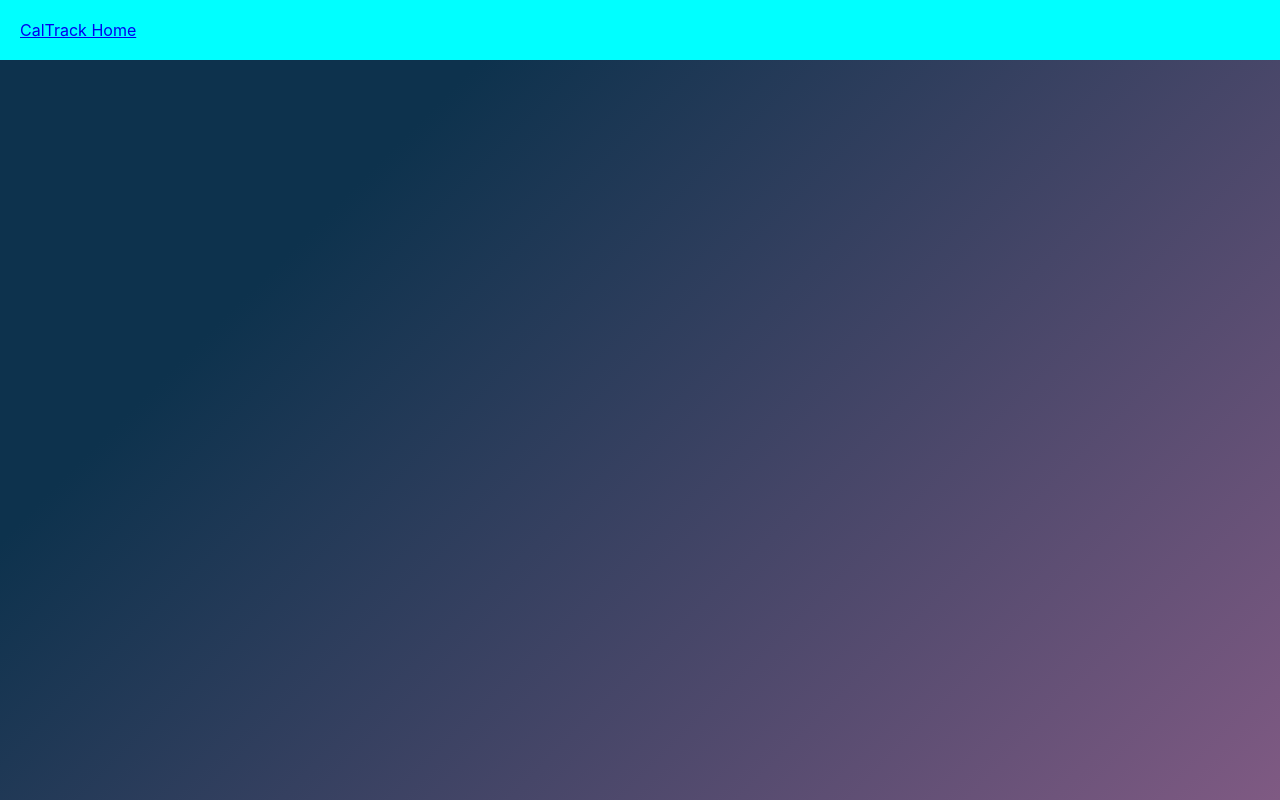
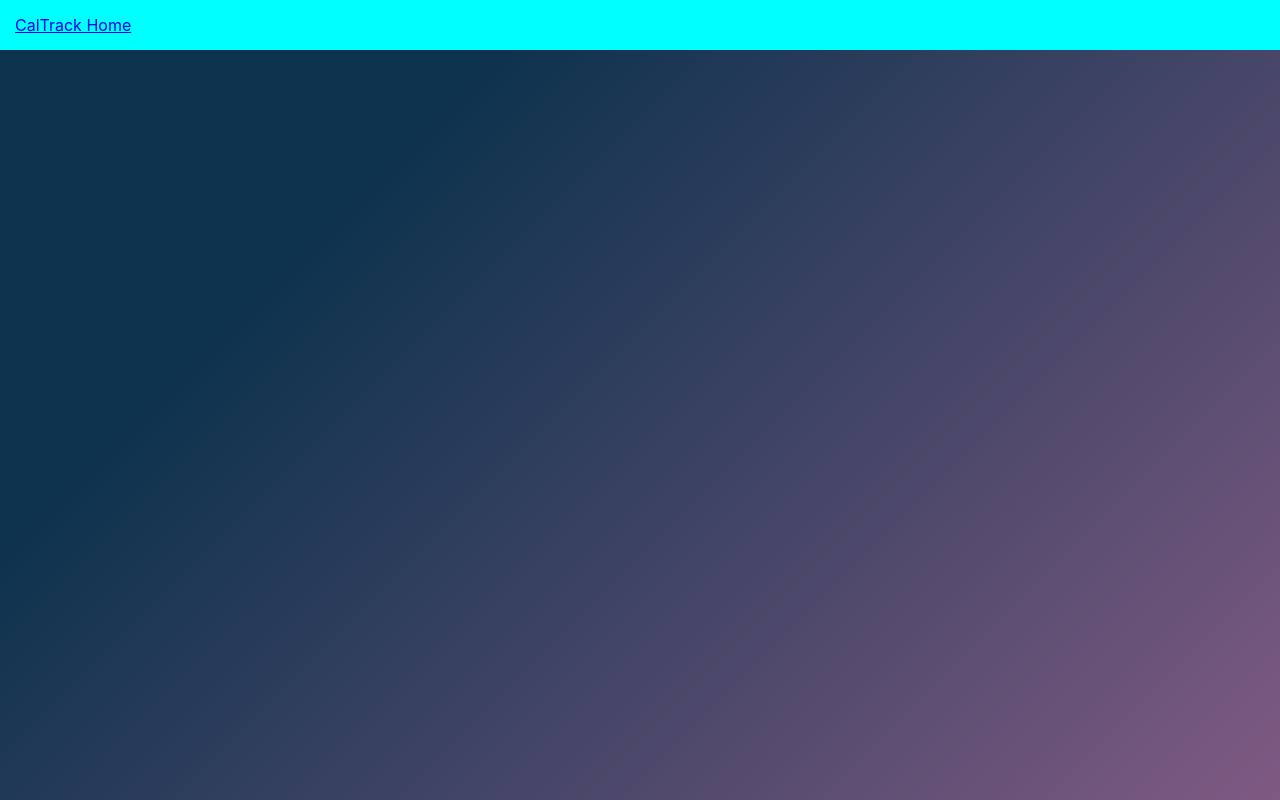
Before and after one commit to isaacasher97/calTrack_frontend_pj4, a React (Create React App) app: page /create in a window 1280 px wide. Built offline with nearby package versions, Linux system fonts and the light colour scheme.

Commit message:
back to no auth

```diff
--- a/src/styles.scss
+++ b/src/styles.scss
@@ -19,7 +19,7 @@ html {
 
 //Header-Navbar Styling
 .nav {
-    padding: 20px;
+    padding: 15px;
     background-color: aqua;
 }
 
```
